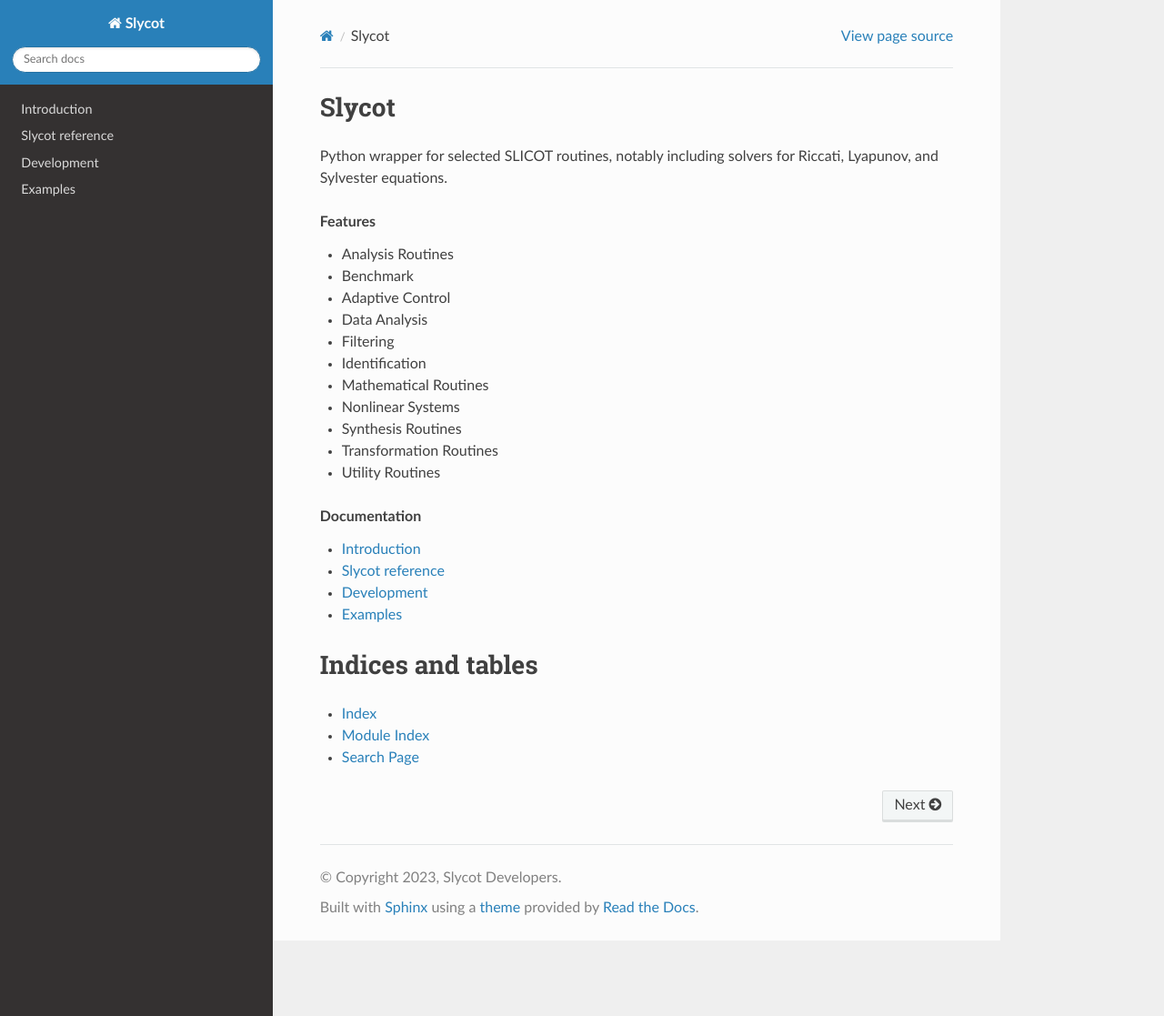
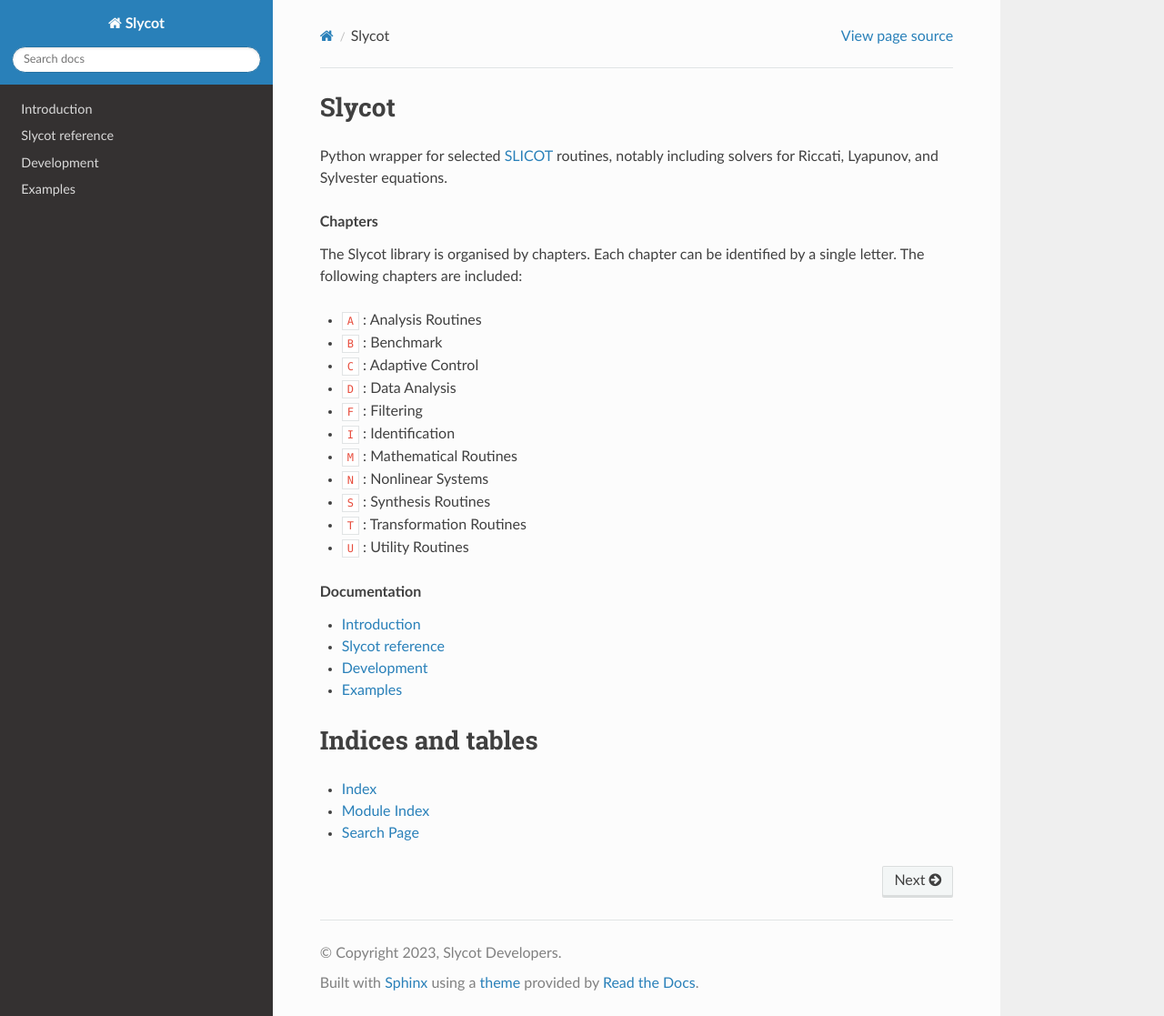
Before and after one commit to python-control/Slycot, a Sphinx documentation site: the page built from doc/index.rst, in a window 1280 px wide and 1117 px high. Shown: the whole window at 91% size. Built offline with Sphinx 7.4.7 and the Read the Docs theme 2.0.0, drawn with Linux system fonts in a browser that asks for light colours; formulas are drawn with MathJax 3; pages that are not in the unit, such as notebooks, are missing from menus.

```diff
--- a/doc/index.rst
+++ b/doc/index.rst
@@ -6,22 +6,24 @@
 Slycot
 ======
 
-Python wrapper for selected SLICOT routines,
+Python wrapper for selected `SLICOT <https://github.com/SLICOT/SLICOT-Reference>`_ routines,
 notably including solvers for Riccati, Lyapunov, and Sylvester equations.
 
-.. rubric:: Features
+.. rubric:: Chapters
 
-- Analysis Routines
-- Benchmark
-- Adaptive Control
-- Data Analysis
-- Filtering
-- Identification
-- Mathematical Routines
-- Nonlinear Systems
-- Synthesis Routines
-- Transformation Routines
-- Utility Routines
+The Slycot library is organised by chapters. Each chapter can be identified by a single letter. The following chapters are included:
+
+- ``A`` : Analysis Routines
+- ``B`` : Benchmark
+- ``C`` : Adaptive Control
+- ``D`` : Data Analysis
+- ``F`` : Filtering
+- ``I`` : Identification
+- ``M`` : Mathematical Routines
+- ``N`` : Nonlinear Systems
+- ``S`` : Synthesis Routines
+- ``T`` : Transformation Routines
+- ``U`` : Utility Routines
 
 .. rubric:: Documentation
 
--- a/doc/requirements.txt
+++ b/doc/requirements.txt
@@ -1,6 +1,7 @@
 sphinx>=3.4
 numpy
 scipy
+pandas
 matplotlib
 matplotlib_venn
 sphinx_rtd_theme
--- a/doc/source/reference/index.rst
+++ b/doc/source/reference/index.rst
@@ -1,6 +1,8 @@
 ******************
 Slycot reference
 ******************
+
+For most users only the :ref:`function-ref` is important.
 
 .. toctree::
    :maxdepth: 1
@@ -8,4 +10,8 @@ Slycot reference
    slycot_outer
    slycot_inner
 
+For advanced users and developer also the :ref:`inner_function-ref` and the
+
 `SLICOT-Reference <../../_static/libindex.html>`_ (non-generated HTML file)
+
+can be important.
```
Also changed, not shown: doc/intro.rst (+9 -2 lines), doc/source/reference/slycot_inner.rst (+2 -12 lines), doc/source/dev/inspect_slycot.ipynb, doc/source/dev/slicot_slycot.ipynb.
